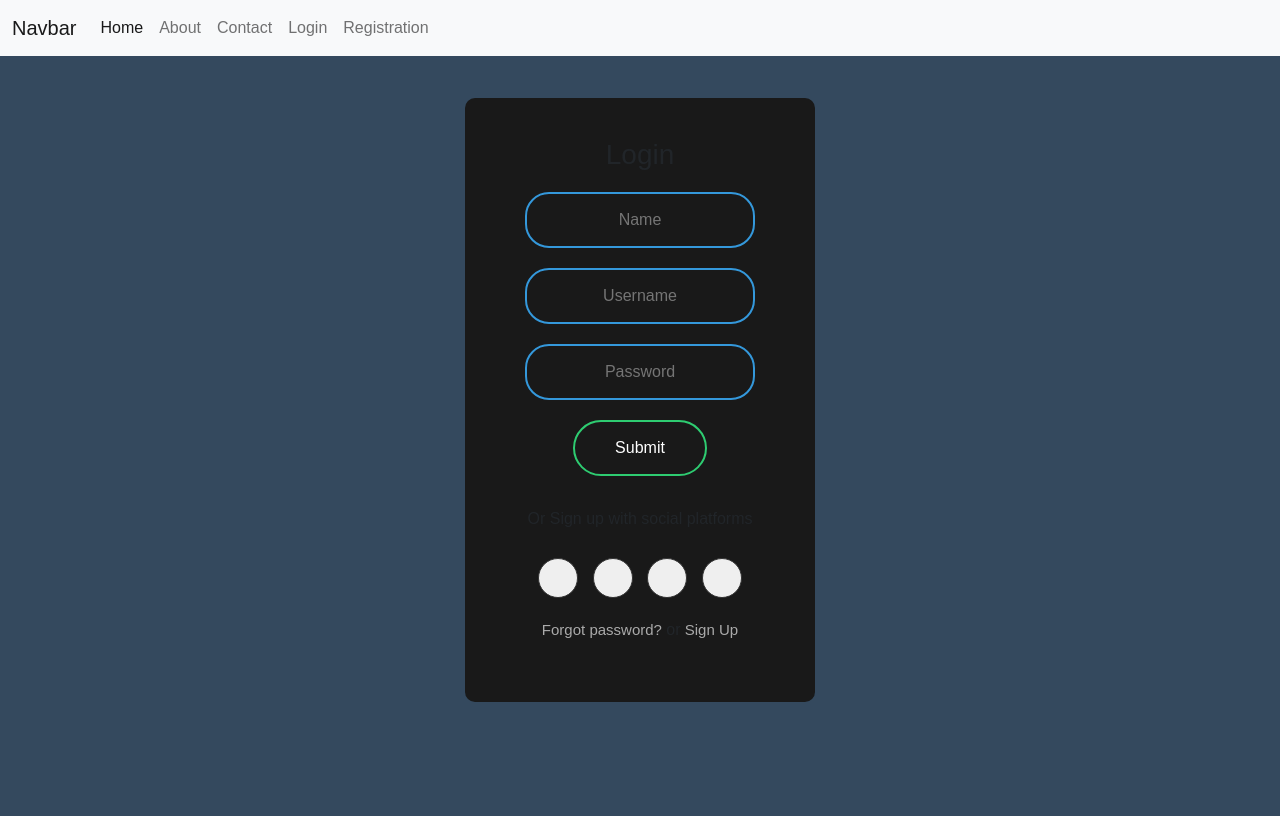
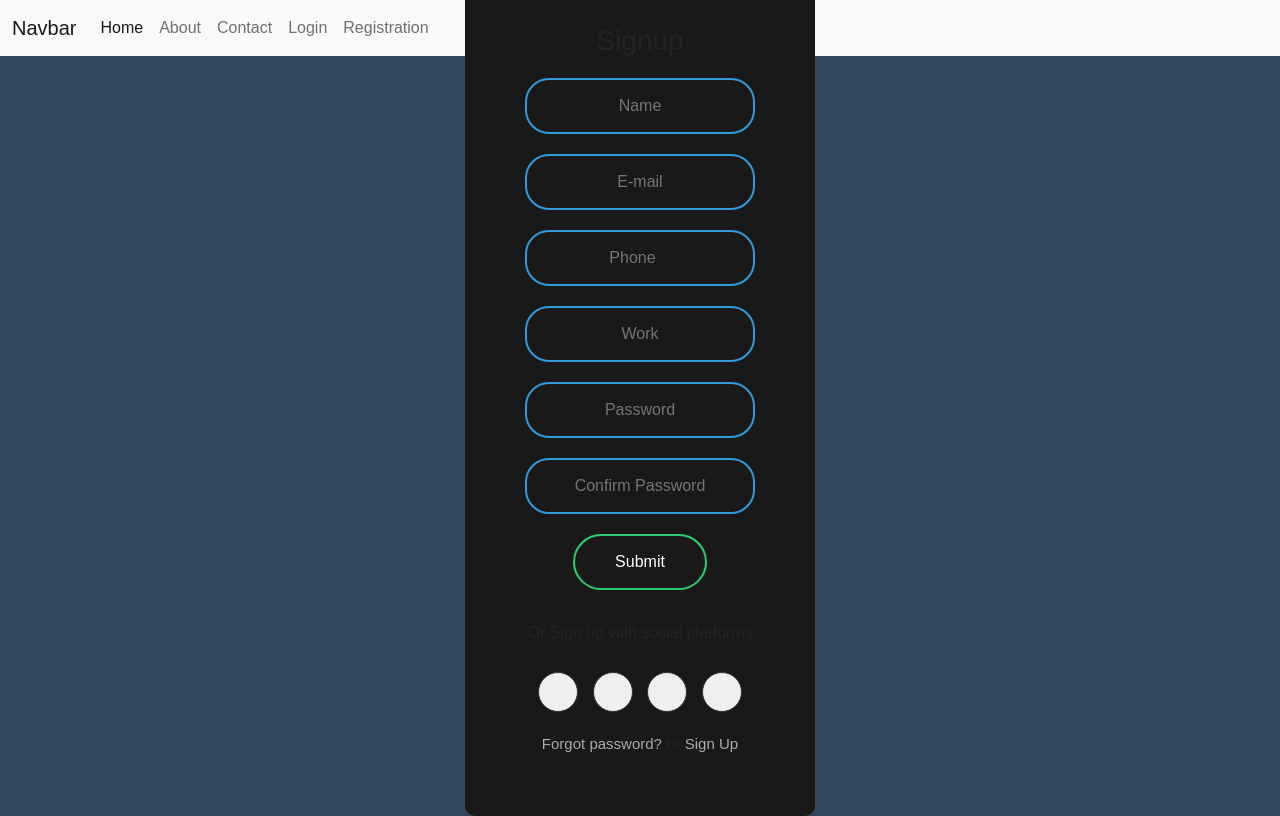
Before and after one commit to rsshonjoydas/mern-stack-project, a React (Create React App) app in the folder client/: page /signup in a window 1280 px wide. Built offline with nearby package versions, Linux system fonts and the light colour scheme.

Commit message:
Stored Registration Form Data in Database

```diff
--- a/client/package.json
+++ b/client/package.json
@@ -2,6 +2,7 @@
   "name": "react-router",
   "version": "0.1.0",
   "private": true,
+  "proxy": "http://localhost:5000",
   "dependencies": {
     "@testing-library/jest-dom": "^5.11.4",
     "@testing-library/react": "^11.1.0",
--- a/client/src/components/Auth/Login.module.css
+++ b/client/src/components/Auth/Login.module.css
@@ -15,6 +15,7 @@
   font-weight: 500;
 }
 .loginBox input[type='text'],
+.loginBox input[type='number'],
 .loginBox input[type='password'] {
   border: 0;
   background: none;
@@ -30,6 +31,7 @@
   transition: 0.25s;
 }
 .loginBox input[type='text']:focus,
+.loginBox input[type='number']:focus,
 .loginBox input[type='password']:focus {
   width: 280px;
   border-color: #2ecc71;
--- a/client/src/components/Auth/SignUp.js
+++ b/client/src/components/Auth/SignUp.js
@@ -1,15 +1,112 @@
-import React from 'react';
-import { BrowserRouter as Router, Link } from 'react-router-dom';
+/* eslint-disable no-alert */
+import React, { useState } from 'react';
+import { BrowserRouter as Router, Link, useHistory } from 'react-router-dom';
 import styles from './Login.module.css';
 
-const SignUp = () => (
+const SignUp = () => {
+  const history = useHistory();
+  const [user, setUser] = useState({
+    name: '',
+    email: '',
+    phone: '',
+    work: '',
+    password: '',
+    cPassword: '',
+  });
+
+  let userName;
+  let value;
+  const handleInput = (e) => {
+    userName = e.target.name;
+    value = e.target.value;
+
+    setUser({ ...user, [userName]: value });
+  };
+
+  const postSignUp = async (e) => {
+    e.preventDefault();
+
+    const { name, email, phone, work, password, cPassword } = user;
+
+    const res = await fetch('/signup', {
+      method: 'POST',
+      headers: {
+        'Content-Type': 'application/json',
+      },
+      body: JSON.stringify({
+        name,
+        email,
+        phone,
+        work,
+        password,
+        cPassword,
+      }),
+    });
+    const data = await res.json();
+    if (data.status === 422 || !data) {
+      alert('failed');
+      console.log('failed');
+    } else {
+      alert('success');
+      console.log('success');
+
+      history.push('/login');
+    }
+  };
+
+  return (
     <div className={styles.pagesBody}>
-    <form className={styles.loginBox}>
-      <h3>Login</h3>
-      <input type="text" name="name" placeholder="Name" required />
-      <input type="text" name="email" placeholder="Username" required />
-      <input type="password" name="password" placeholder="Password" required />
-      <input type="submit" name="" />
+      <form method="POST" className={styles.loginBox}>
+        <h3>Signup</h3>
+        <input
+          type="text"
+          name="name"
+          placeholder="Name"
+          value={user.name}
+          onChange={handleInput}
+          required
+        />
+        <input
+          type="text"
+          name="email"
+          placeholder="E-mail"
+          value={user.email}
+          onChange={handleInput}
+          required
+        />
+        <input
+          type="number"
+          name="phone"
+          placeholder="Phone"
+          value={user.phone}
+          onChange={handleInput}
+          required
+        />
+        <input
+          type="text"
+          name="work"
+          placeholder="Work"
+          value={user.work}
+          onChange={handleInput}
+          required
+        />
+        <input
+          type="password"
+          name="password"
+          placeholder="Password"
+          value={user.password}
+          onChange={handleInput}
+          required
+        />
+        <input
+          type="password"
+          name="cPassword"
+          placeholder="Confirm Password"
+          value={user.cPassword}
+          onChange={handleInput}
+          required
+        />
+        <input type="submit" name="" onClick={postSignUp} />
         <p className={styles.socialText}>Or Sign up with social platforms</p>
         <div className={styles.socialMedia}>
           <button type="button" className={styles.socialIcon}>
@@ -34,5 +131,6 @@ const SignUp = () => (
       </form>
     </div>
   );
+};
 
 export default SignUp;
```
Lines whose indentation alone changed are shown as unchanged.
